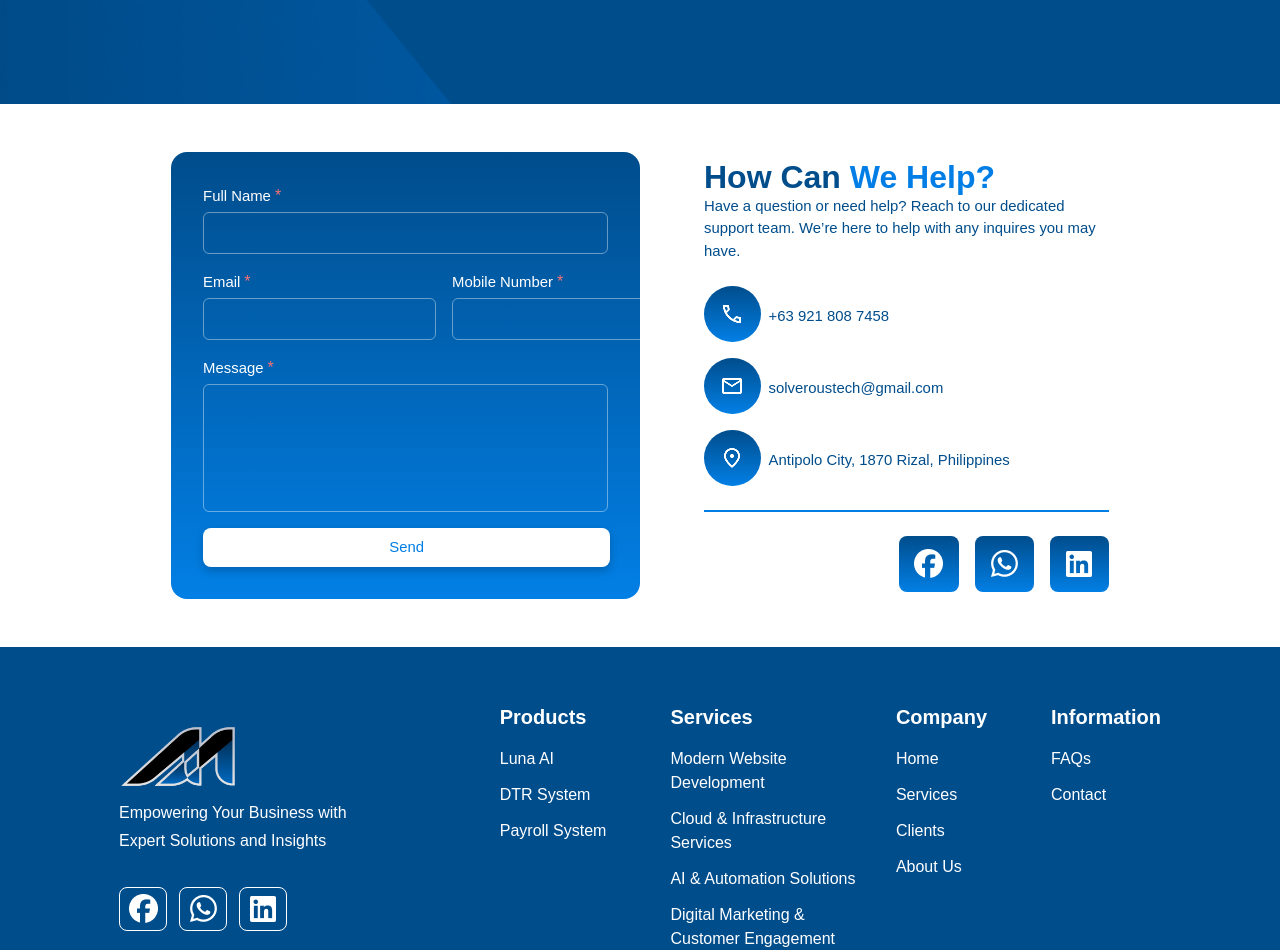
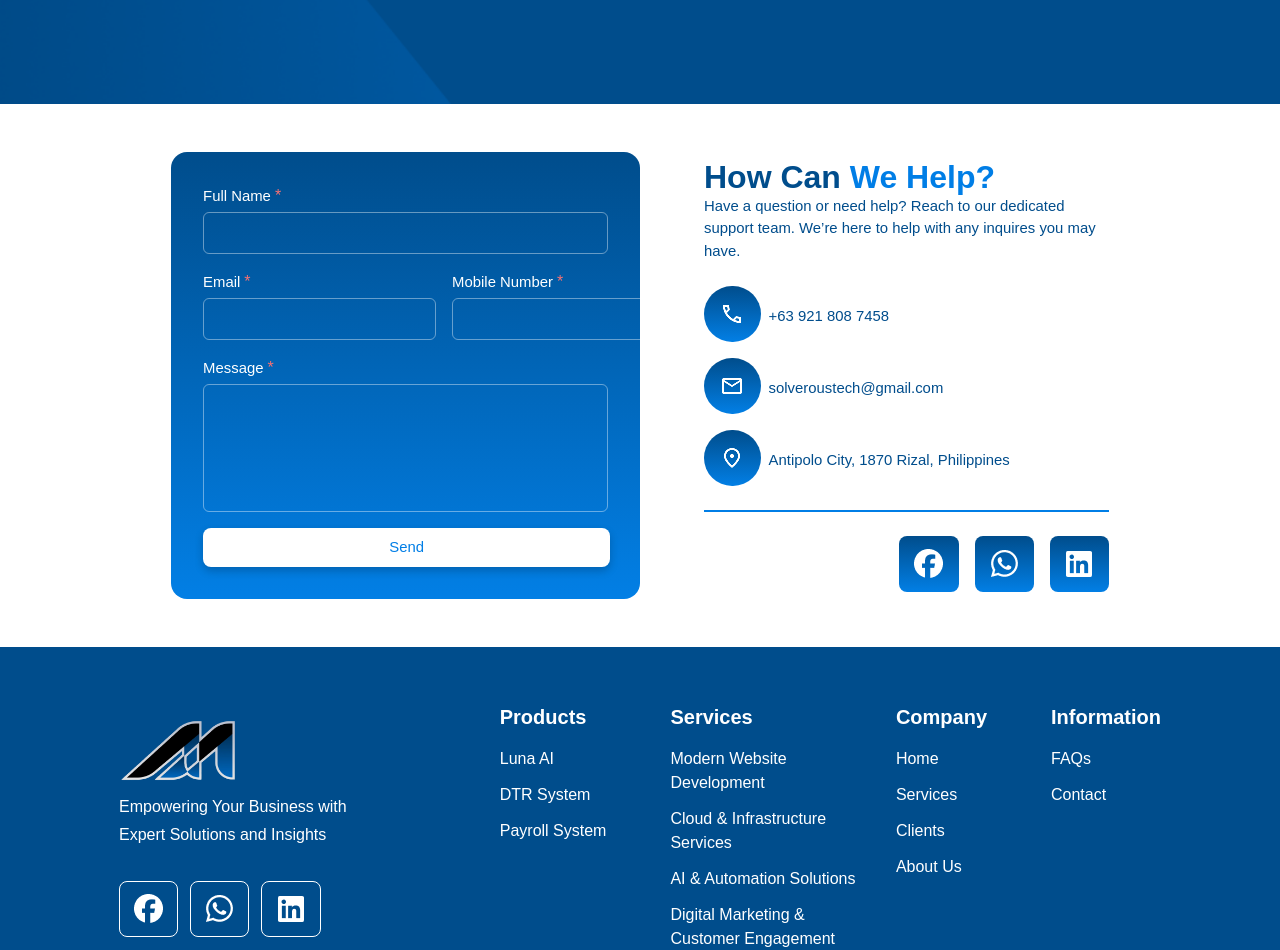
Before and after one commit to SolverousTech/SolverousWebsite, a React (Create React App) app in the folder solverouswebsite/: page / in a window 1280 px wide. Shown: the part 5333-6283 px from the top of the page. Built offline with nearby package versions, Linux system fonts and the light colour scheme.

Commit message:
resized socmed icons in footer

```diff
--- a/solverouswebsite/src/index.css
+++ b/solverouswebsite/src/index.css
@@ -125,7 +125,7 @@ code {
 
 /* Footer icons */
 .footer_icons {
-  @apply flex justify-center items-center border border-white w-[4rem] md:w-[3rem] h-[3.8rem] md:h-11 rounded-lg;
+  @apply flex justify-center items-center border border-white w-[3.2rem] md:w-[3.7rem] h-[3.2rem] md:h-14 rounded-lg;
 }
 
 /* Simple scale animation */
```
